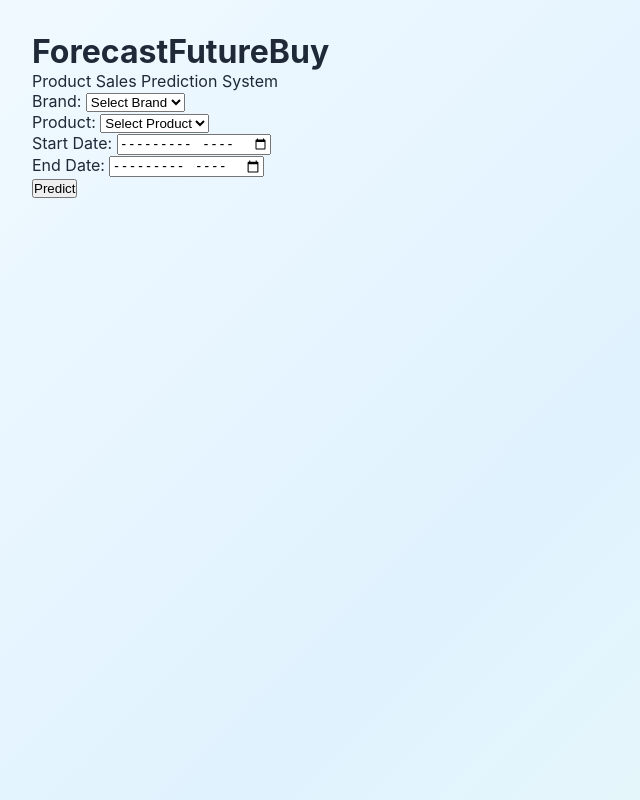
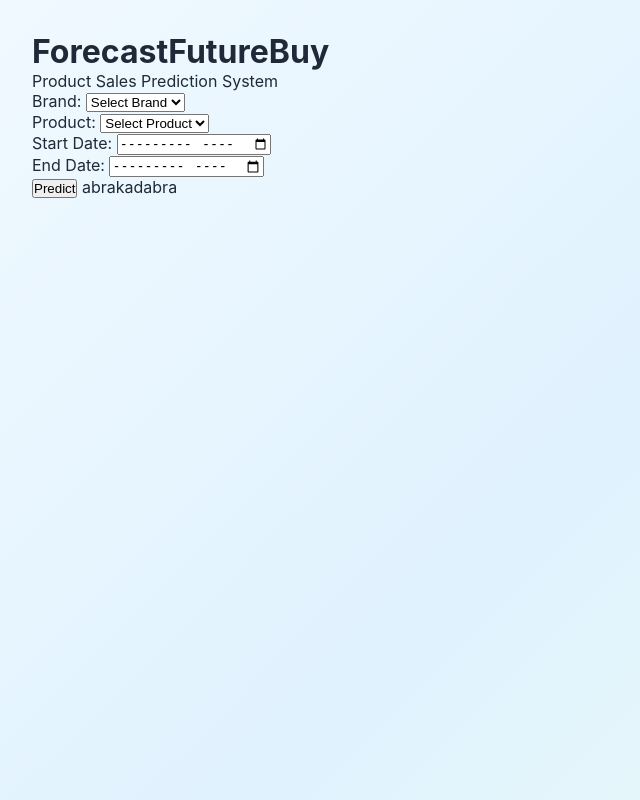
Before and after one commit to summui/project, a Flask app: page / in a window 1280 px wide. Shown: the whole page, without its empty margins (0-640 px from the left). Run offline with Flask 3, Linux system fonts and the light colour scheme.

Commit message:
hey sahil here

```diff
--- a/templates/index.html
+++ b/templates/index.html
@@ -461,3 +461,4 @@
   </script>
 </body>
 </html>
+abrakadabra
```
